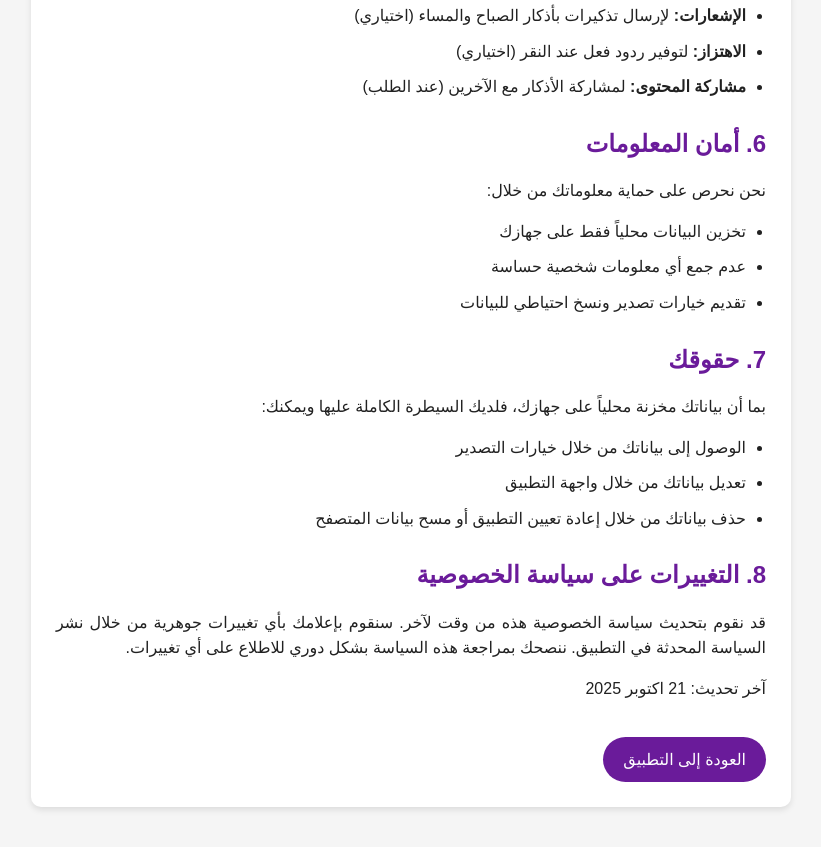
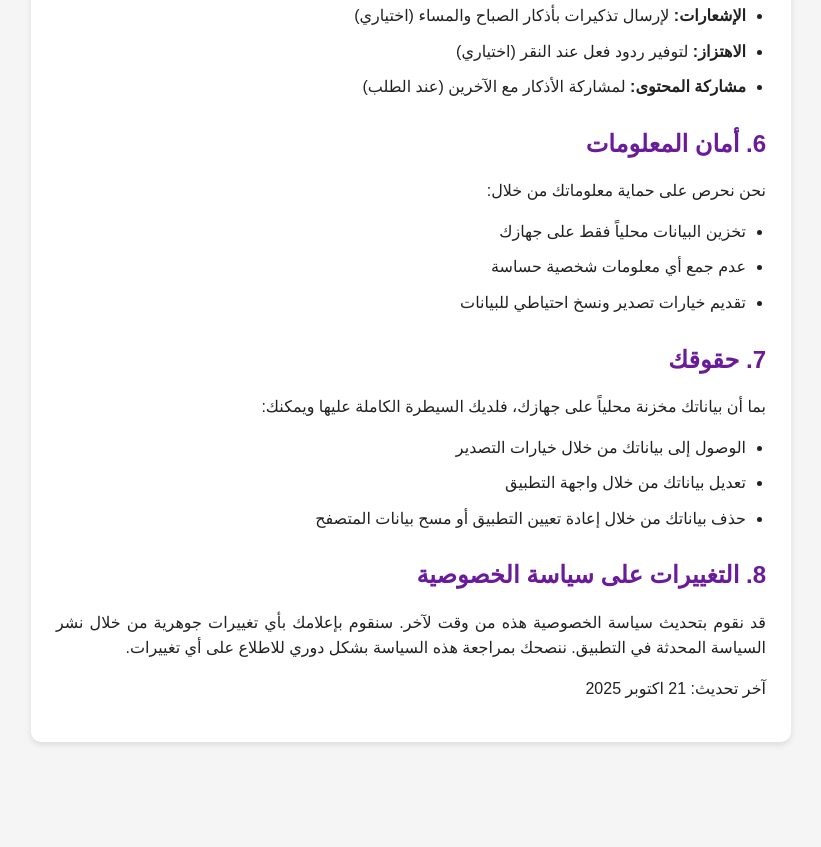
Before and after one commit to QO0CG/Smart-Rosary-Privacy-Policy, a plain HTML site: page index.html in a window 1280 px wide. Shown: the part 1578-2425 px from the top of the page, without its empty margins (229-1050 px from the left). After the commit the page ends 2360 px from the top, so only its background shows below. Drawn offline with Linux system fonts and the light colour scheme.

Commit message:
Update index.html

```diff
--- a/index.html
+++ b/index.html
@@ -272,8 +272,6 @@
     <p>قد نقوم بتحديث سياسة الخصوصية هذه من وقت لآخر. سنقوم بإعلامك بأي تغييرات جوهرية من خلال نشر السياسة المحدثة في التطبيق. ننصحك بمراجعة هذه السياسة بشكل دوري للاطلاع على أي تغييرات.</p>
 
     <p>آخر تحديث: 21 اكتوبر 2025</p>
-
-    <a href="index.html" class="back-btn">العودة إلى التطبيق</a>
   </div>
 
   <script>
```
